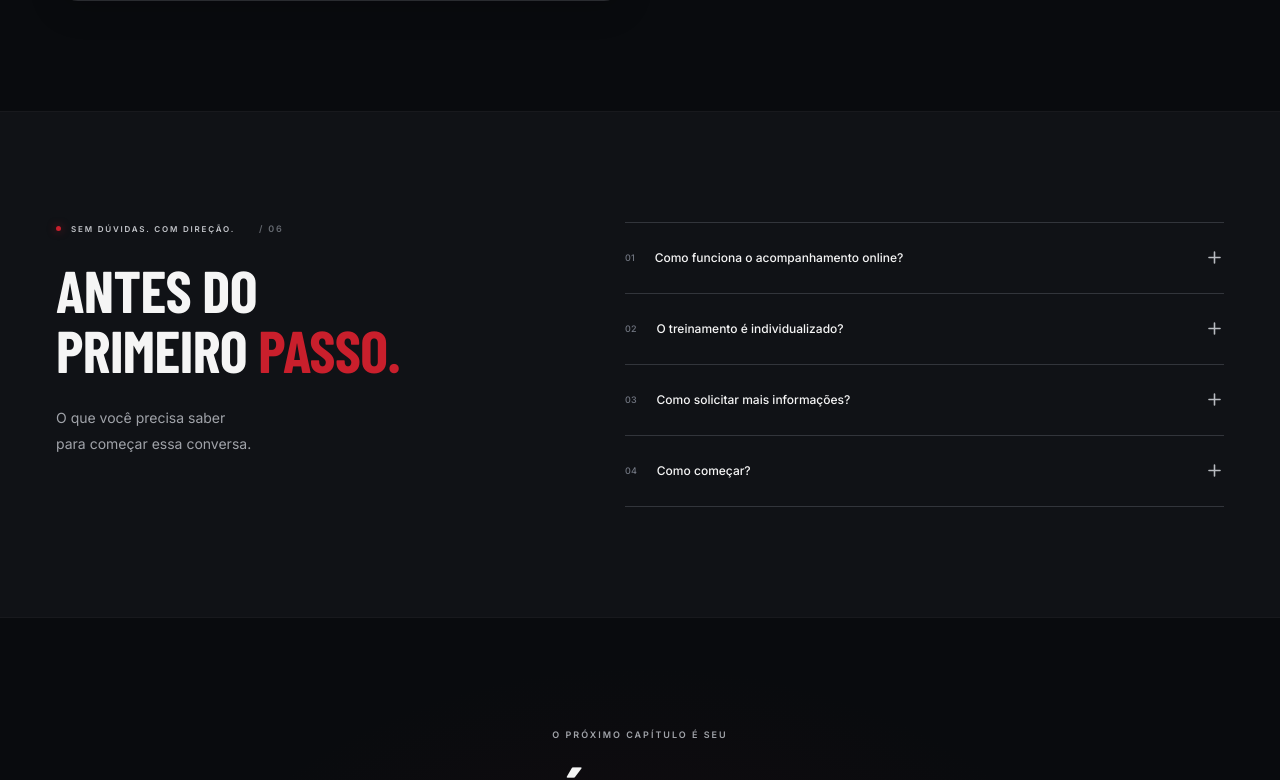
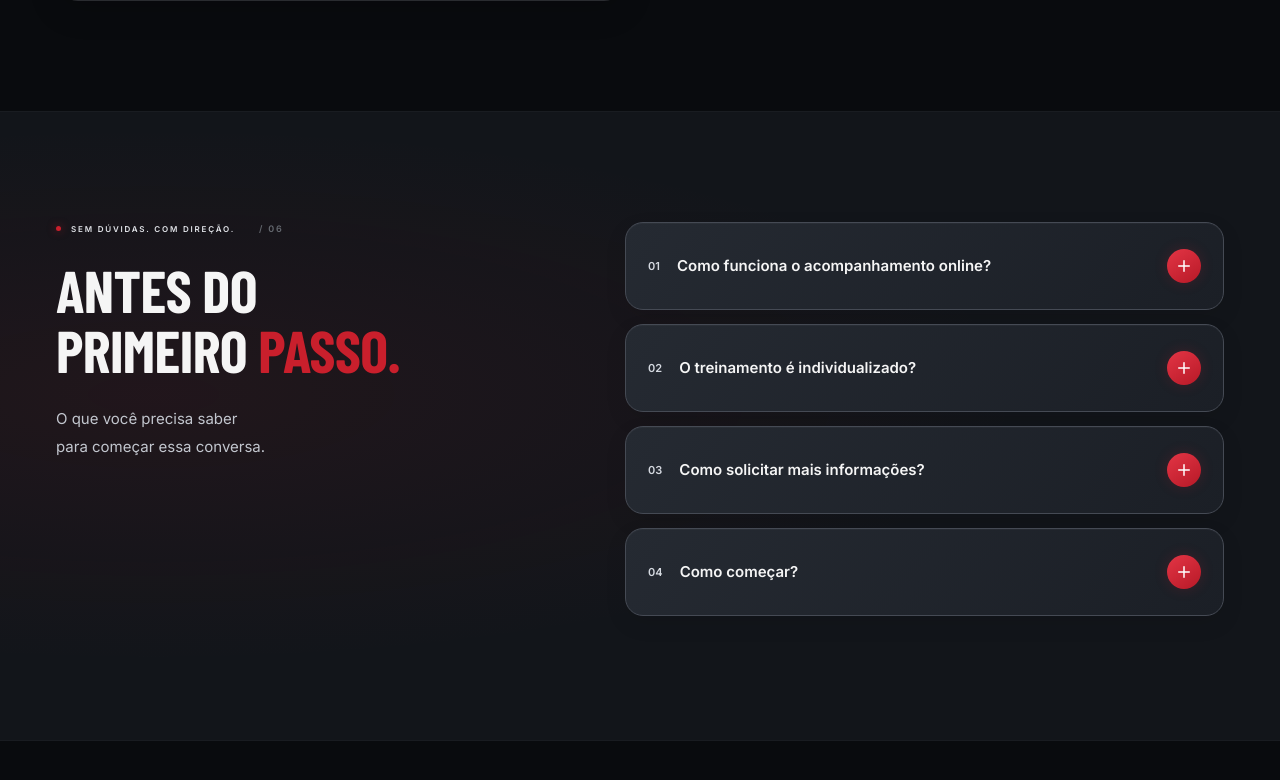
Before and after one commit to 011bigodeee-eng/Mdnation, a React (Vite) app: page / in a window 1280 px wide. Shown: the part 5767-6547 px from the top of the page. Built offline with nearby package versions, Linux system fonts and the light colour scheme; a web font is replaced by a local one.

Commit message:
style: brighten FAQ with higher contrast and red controls

```diff
--- a/src/styles.css
+++ b/src/styles.css
@@ -71,3 +71,17 @@
 .journey-caption .ai-label{display:inline-block;border:1px solid #ffffff30;border-radius:999px;background:#090b0e88;padding:5px 8px;font-size:7px;letter-spacing:1px;color:#d7d9de;margin-bottom:12px}
 .journey-card h3{font-size:27px}.journey-card p{color:#b9bdc5;max-width:260px;font-size:11px}
 @media(max-width:760px){.journey-card{min-height:380px}.journey-caption{padding-top:170px}}
+/* Give frequently asked questions clearer contrast and presence. */
+.faq{background:radial-gradient(ellipse at 12% 45%,#c91f2c14,transparent 55%),#12151a}
+.faq-grid{align-items:start}
+.faq-grid>div>p{color:#c2c6ce;font-size:15px}
+.faq-item,.faq-item:first-child{border:1px solid #454a54;border-radius:18px;background:linear-gradient(130deg,#252a32,#1b1f26);margin-bottom:14px;overflow:hidden;box-shadow:inset 0 1px 0 #ffffff08,0 8px 22px #00000016;transition:border-color .2s,box-shadow .2s}
+.faq-item:hover{border-color:#777f8e}
+.faq-item.active{border-color:#e23b49;box-shadow:0 0 22px #c91f2c20}
+.faq-item button{padding:23px 22px;font-size:15px;line-height:1.5;font-weight:600;gap:17px;min-height:86px;color:#f5f5f5}
+.faq-number{color:#d5d9e0;font-size:11px}
+.faq-item button>svg{box-sizing:content-box;width:18px;height:18px;padding:8px;border-radius:50%;color:#fff;background:linear-gradient(145deg,#e33545,#b71927);box-shadow:0 0 14px #c91f2c33}
+.faq-item.active button>svg{color:#fff}
+.faq-item p{padding:0 26px 25px 55px;font-size:14px;line-height:1.85;color:#d0d4dc}
+.faq .section-label{color:#e1e3e8}
+@media(max-width:760px){.faq-item button{padding:20px 15px;gap:11px;font-size:13px;min-height:80px}.faq-item p{padding:0 18px 22px;font-size:13px}.faq-item button>svg{padding:6px;width:16px;height:16px}.faq-number{font-size:10px}.faq-grid>div>p{font-size:14px}}
```
